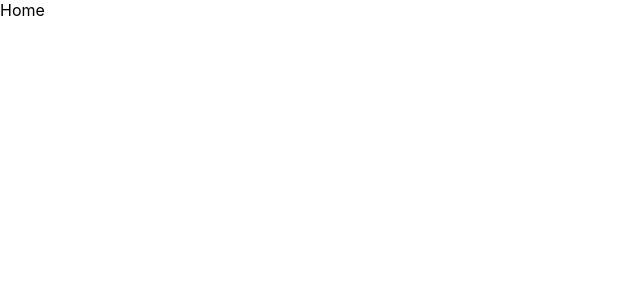
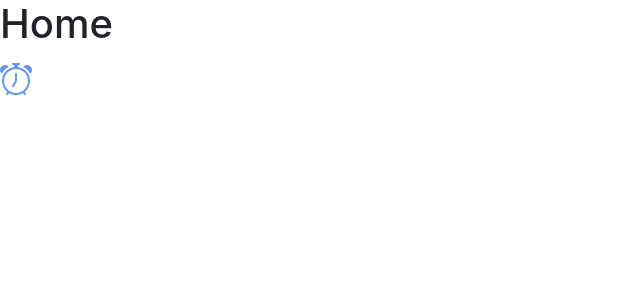
Before and after one commit to codedpills/zak.dev, a React (Create React App) app: page / in a window 1280 px wide. Shown: the top 300 px of the page, without its empty margins (0-640 px from the left). Built offline with nearby package versions, Linux system fonts and the light colour scheme.

Commit message:
link bootstrap and bootstrap-icons to project

```diff
--- a/src/App.css
+++ /dev/null
@@ -1,38 +0,0 @@
-.App {
-  text-align: center;
-}
-
-.App-logo {
-  height: 40vmin;
-  pointer-events: none;
-}
-
-@media (prefers-reduced-motion: no-preference) {
-  .App-logo {
-    animation: App-logo-spin infinite 20s linear;
-  }
-}
-
-.App-header {
-  background-color: #282c34;
-  min-height: 100vh;
-  display: flex;
-  flex-direction: column;
-  align-items: center;
-  justify-content: center;
-  font-size: calc(10px + 2vmin);
-  color: white;
-}
-
-.App-link {
-  color: #61dafb;
-}
-
-@keyframes App-logo-spin {
-  from {
-    transform: rotate(0deg);
-  }
-  to {
-    transform: rotate(360deg);
-  }
-}
--- a/src/index.js
+++ b/src/index.js
@@ -3,6 +3,8 @@ import ReactDOM from 'react-dom';
 import './index.css';
 import App from './App';
 import reportWebVitals from './reportWebVitals';
+import 'bootstrap/dist/css/bootstrap.min.css';
+import 'bootstrap-icons/font/bootstrap-icons.css';
 
 ReactDOM.render(
   <React.StrictMode>
--- a/src/pages/Home/Home.jsx
+++ b/src/pages/Home/Home.jsx
@@ -1,12 +1,16 @@
-import React from 'react';
-import './Home.css';
+import React from "react";
+import "./Home.css";
 
 const Home = () => {
-    return (
-        <div>
-            Home
-        </div>
-    );
-}
+  return (
+    <div>
+      <h1>Home</h1>
+      <i
+        class="bi-alarm"
+        style={{ fontSize: "2rem", color: "cornflowerblue" }}
+      ></i>
+    </div>
+  );
+};
 
 export default Home;
```
Also changed, not shown: 2 other files (tests, documents, lock files or other folders).
